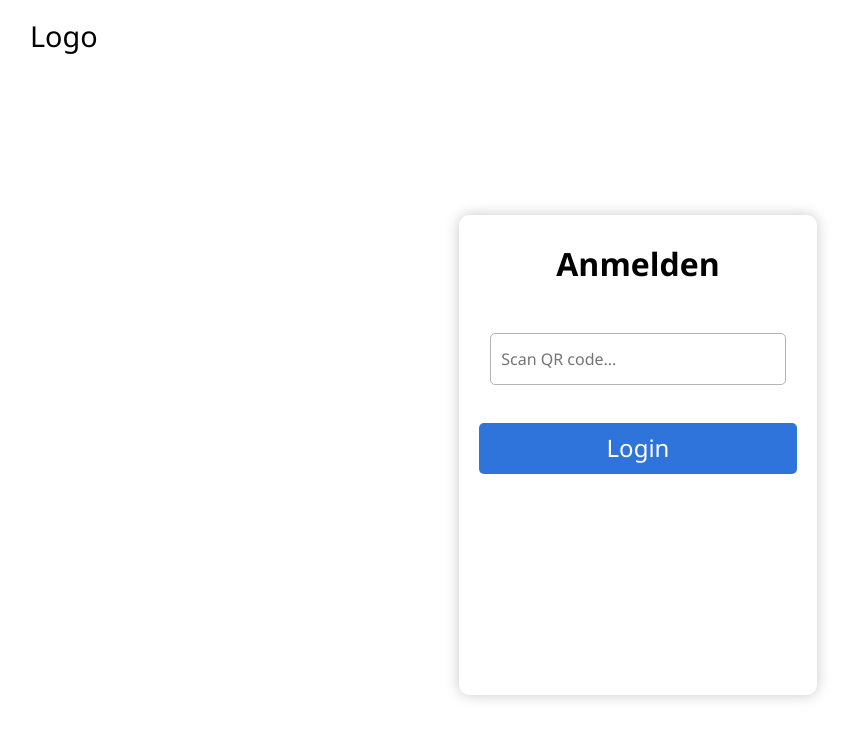
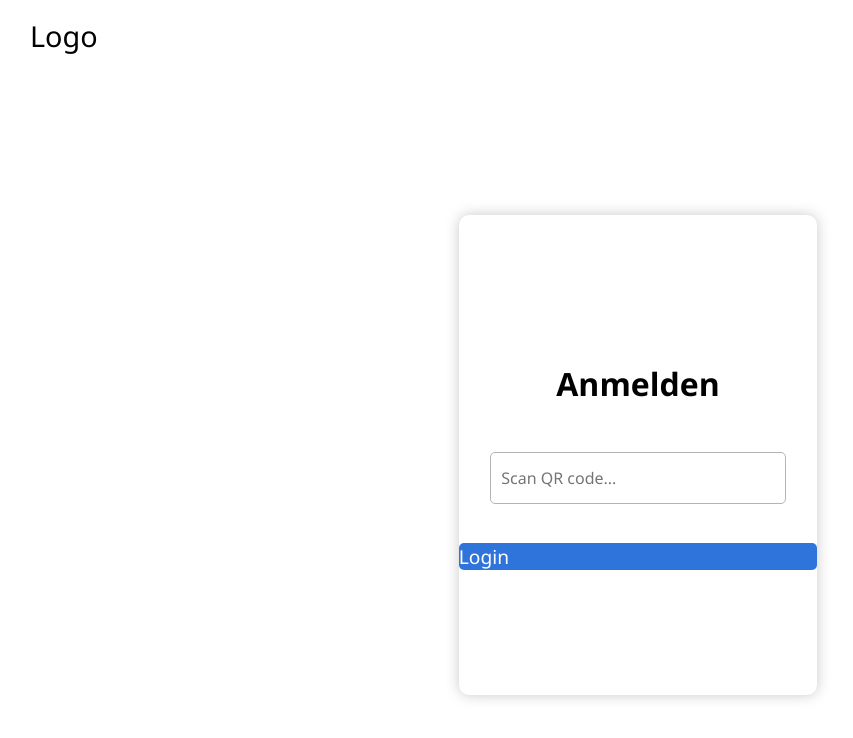
Before and after one commit to SaS-Banking-System/SaS-Web-Frontend, a Nuxt app: page /login in a window 1280 px wide. Shown: the top 738 px of the page, without its empty margins (2-855 px from the left). Built offline with nearby package versions, Linux system fonts and the light colour scheme.

Commit message:
- fixed login screen, changed dashboard and cleaned up code

```diff
--- a/components/Login.vue
+++ b/components/Login.vue
@@ -5,7 +5,9 @@
             <form type="text" class="qrscanner">
                 <input type="text" placeholder="Scan QR code...">
             </form>
-            <NuxtLink class="skip" to="/personalDashboard">Login</NuxtLink>
+            <button class="loginButton">
+                <NuxtLink to="/personalDashboard">Login</NuxtLink>
+            </button>
         </div>
     </div>
 </template>
@@ -46,19 +48,18 @@ h1 {
     filter: drop-shadow(0px 0px 3px rgb(125, 169, 252, 0.747));
 }
 
-.skip {
+.loginButton {
     all: unset;
+    font-family: 'Segoe UI', Tahoma, Geneva, Verdana, sans-serif;
+    font-size: 1.2rem;
+    background-color: rgb(47, 116, 219);
     color: white;
-    background-color: rgb(47, 116, 219);
-    font-family: 'Segoe UI', Tahoma, Geneva, Verdana, sans-serif;
-    font-size: 1.5rem;
-    font-weight: 500;
-    padding-top: 1vh;
-    padding-bottom: 1.2vh;
-    padding-left: 10vw;
-    padding-right: 10vw;
-    margin-bottom: 27vh;
+    width: 100%;
     border-radius: 5px;
 }
 
+.loginButton > a {
+    all: unset;
+}
+
 </style>
```
